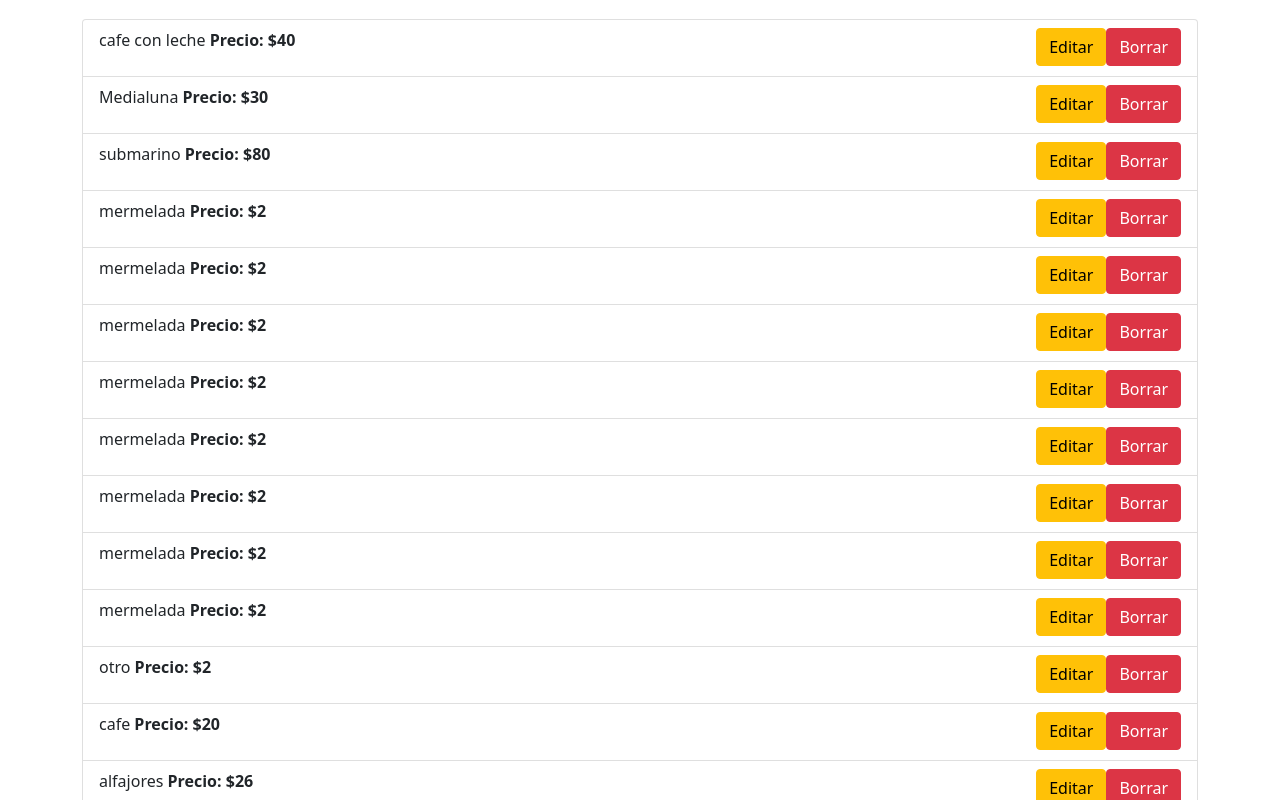
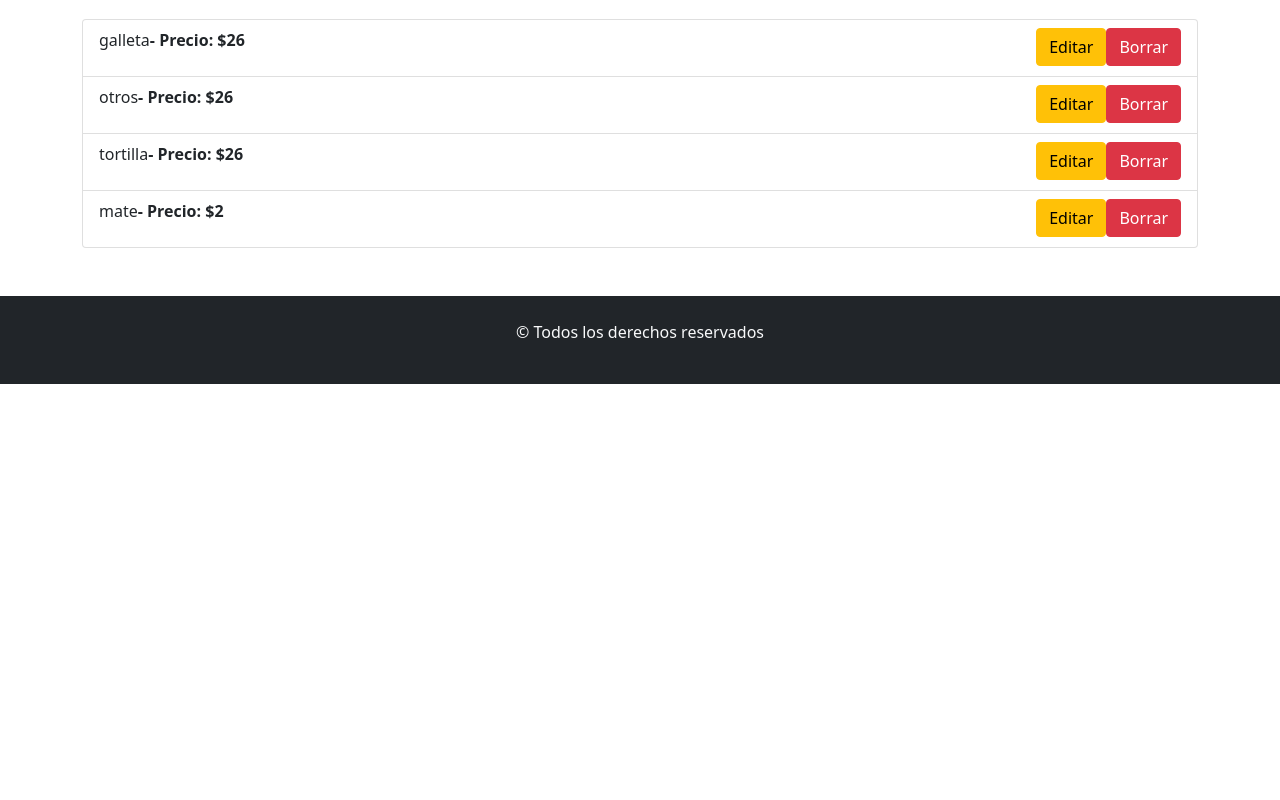
Before and after one commit to mariacaram/CrudCafe, a React (Create React App) app: page /productos in a window 1280 px wide. Shown: the part 260-1060 px from the top of the page. After the commit the page ends 800 px from the top, so only its background shows below. Built offline with nearby package versions, Linux system fonts and the light colour scheme; data requests are answered from the project's data file.

Commit message:
Se agrega funcion para borrar producto

```diff
--- a/db.json
+++ b/db.json
@@ -1,89 +1,5 @@
 {
   "productos": [
-    {
-      "id": 1,
-      "nombreProducto": "cafe con leche",
-      "precioProducto": "40",
-      "categoria": "bebida-caliente"
-    },
-    {
-      "id": 2,
-      "nombreProducto": "Medialuna",
-      "precioProducto": "30",
-      "categoria": "dulce"
-    },
-    {
-      "id": 3,
-      "nombreProducto": "submarino",
-      "precioProducto": "80",
-      "categoria": "bebida-rica"
-    },
-    {
-      "nombreProducto": "mermelada",
-      "precioProducto": "2",
-      "categoria": "dulce",
-      "id": 4
-    },
-    {
-      "nombreProducto": "mermelada",
-      "precioProducto": "2",
-      "categoria": "dulce",
-      "id": 5
-    },
-    {
-      "nombreProducto": "mermelada",
-      "precioProducto": "2",
-      "categoria": "dulce",
-      "id": 6
-    },
-    {
-      "nombreProducto": "mermelada",
-      "precioProducto": "2",
-      "categoria": "dulce",
-      "id": 7
-    },
-    {
-      "nombreProducto": "mermelada",
-      "precioProducto": "2",
-      "categoria": "dulce",
-      "id": 8
-    },
-    {
-      "nombreProducto": "mermelada",
-      "precioProducto": "2",
-      "categoria": "dulce",
-      "id": 9
-    },
-    {
-      "nombreProducto": "mermelada",
-      "precioProducto": "2",
-      "categoria": "dulce",
-      "id": 10
-    },
-    {
-      "nombreProducto": "mermelada",
-      "precioProducto": "2",
-      "categoria": "dulce",
-      "id": 11
-    },
-    {
-      "nombreProducto": "otro",
-      "precioProducto": "2",
-      "categoria": "dulce",
-      "id": 12
-    },
-    {
-      "nombreProducto": "cafe",
-      "precioProducto": "20",
-      "categoria": "bebida-caliente",
-      "id": 13
-    },
-    {
-      "nombreProducto": "alfajores",
-      "precioProducto": "26",
-      "categoria": "dulce",
-      "id": 14
-    },
     {
       "nombreProducto": "galleta",
       "precioProducto": "26",
@@ -107,18 +23,6 @@
       "precioProducto": "2",
       "categoria": "bebida-caliente",
       "id": 18
-    },
-    {
-      "nombreProducto": "Prueba",
-      "precioProducto": "78",
-      "categoria": "bebida-caliente",
-      "id": 19
-    },
-    {
-      "nombreProducto": "nuez confitada",
-      "precioProducto": "3",
-      "categoria": "dulce",
-      "id": 20
     }
   ]
 }
--- a/src/App.js
+++ b/src/App.js
@@ -36,7 +36,7 @@ function App() {
         <Route
           exact
           path="/productos"
-          element={<ListaProductos productos = {productos}></ListaProductos>}
+          element={<ListaProductos productos = {productos} consultarAPI={consultarAPI}></ListaProductos>}
         ></Route>
         <Route
           exact
--- a/src/components/productos/ItemProducto.js
+++ b/src/components/productos/ItemProducto.js
@@ -1,16 +1,51 @@
 import React from "react";
 import { ListGroup, Button } from "react-bootstrap";
-
+import Swal from "sweetalert2";
 const ItemProducto = (props) => {
+  const URL = process.env.REACT_APP_API_URL + "/" + props.producto.id;
+  const eliminarProducto = () => {
+    console.log(URL);
+    Swal.fire({
+      title: "Estas seguro que deseas borrar el producto?",
+      text: "No podrás recuperar el producto una vez eliminado",
+      icon: "warning",
+      showCancelButton: true,
+      confirmButtonColor: "#3085d6",
+      cancelButtonColor: "#d33",
+      confirmButtonText: "Borrar",
+      cancelButtonText: "Cancelar",
+      // cancelButtonText: "Cancelar"
+    }).then(async (result) => {
+      if (result.isConfirmed) {
+        try {
+          const respuesta = await fetch(URL, {
+            method: "DELETE",
+            headers: { "Content-Type": "application/json" ,}
+          });
+          console.log(respuesta);
+          if (respuesta.status === 200) {
+            // Asumimos que se borro el producto
+            Swal.fire("Borrado", "Producto eliminado", "success");
+            props.consultarAPI();
+          }
+          // Mostrar cartel de error
+        } catch (error) {}
+      }
+    });
+  };
   return (
     <ListGroup.Item className="d-flex justify-content-between">
       <p>
         {props.producto.nombreProducto}
-        <span className="fw-bolder"> Precio: ${props.producto.precioProducto}</span>
+        <span className="fw-bolder">
+          - Precio: ${props.producto.precioProducto}
+        </span>
       </p>
       <div>
         <Button variant="warning">Editar</Button>
-        <Button variant="danger">Borrar</Button>
+        <Button variant="danger" onClick={() => eliminarProducto()}>
+          Borrar
+        </Button>
       </div>
     </ListGroup.Item>
   );
--- a/src/components/productos/ListaProductos.js
+++ b/src/components/productos/ListaProductos.js
@@ -12,7 +12,7 @@ const ListaProductos = (props) => {
 <Link to="/nuevo" className="btn btn-primary">Agregar</Link>
       </article>
       <ListGroup>
-{props.productos.map ((producto)=> <ItemProducto producto = {producto} key = {producto.id} ></ItemProducto>)}
+{props.productos.map ((producto)=> <ItemProducto producto = {producto} key = {producto.id} consultarAPI={props.consultarAPI} ></ItemProducto>)}
 
 
       </ListGroup>
```
